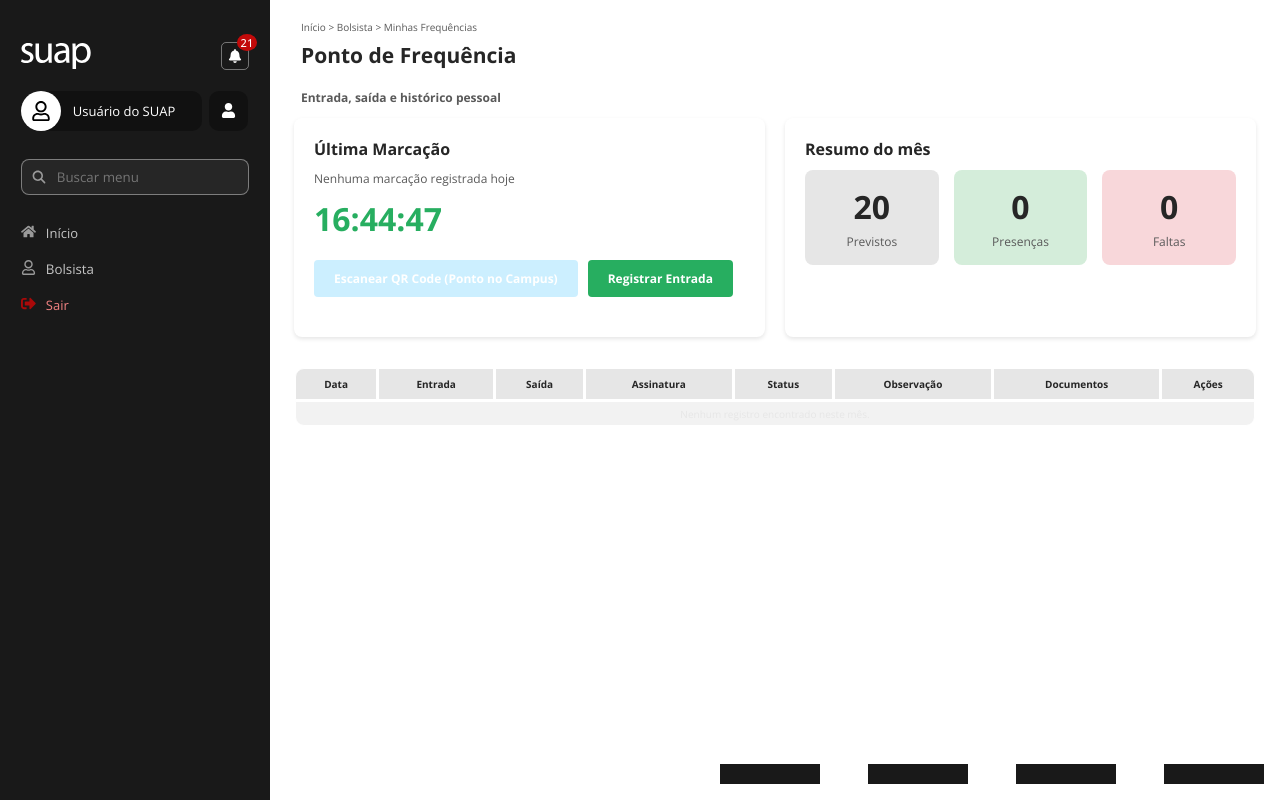
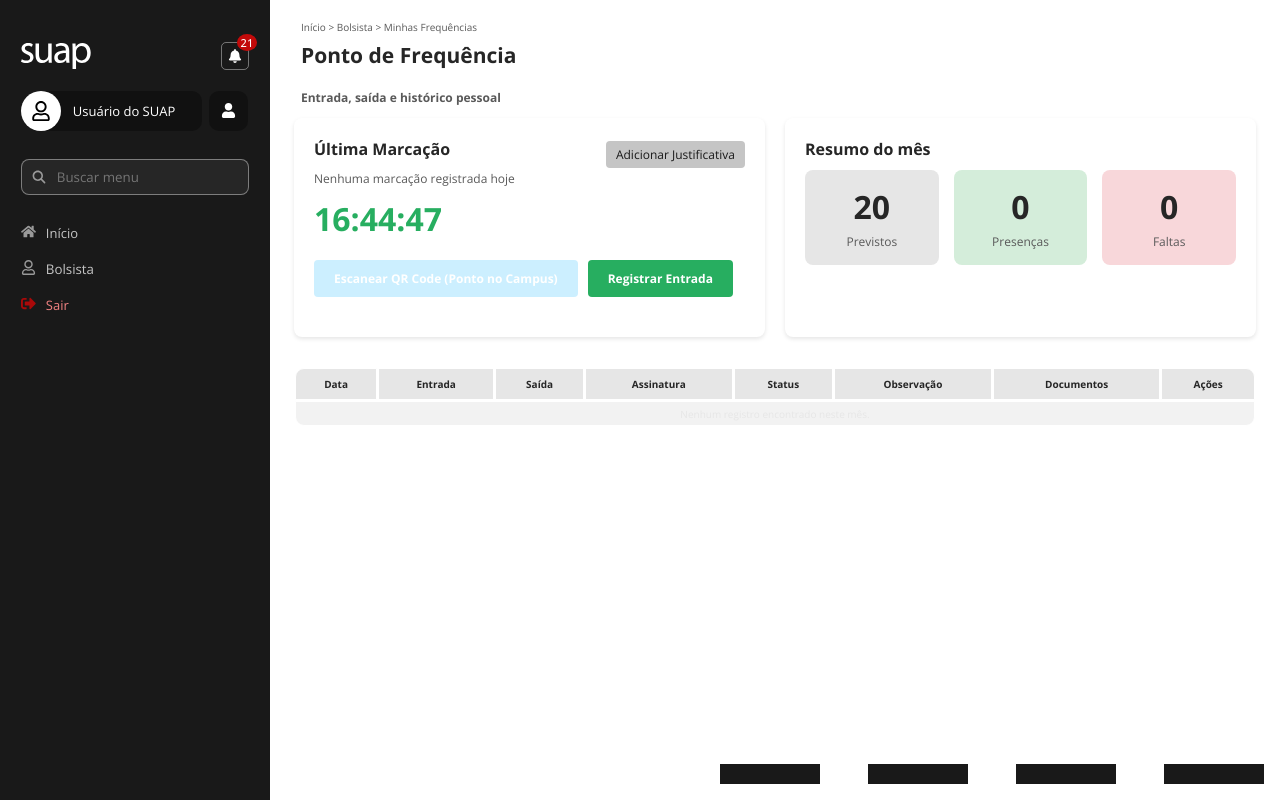
Before and after one commit to Geraldinhozinho/Projeto-Integrador-I, a Django app: page /frequencia/supervisor/ in a window 1280 px wide. Run offline with Django 5.2, Linux system fonts and the light colour scheme; data that the repository does not hold is empty.

Commit message:
feat/adição de botão que leva as justificativas

```diff
--- a/operacional/static/css/frequencia.css
+++ b/operacional/static/css/frequencia.css
@@ -419,3 +419,23 @@
 .linha-em-aberto td {
     background-color: rgb(255, 243, 205) !important;
 }
+
+.card-header{
+    display: flex;
+    align-items: center;
+    justify-content: space-between;
+}
+
+.card-header a{
+    background-color: var(--black-4);
+    color: var(--black);
+    padding: 5px 10px;
+    border-radius: 4px;
+    text-decoration: none;
+}
+
+.card-header a:hover{
+    background-color: var(--grey-2);
+    color: var(--white);
+    text-decoration: none;
+}
--- a/operacional/templates/operacional/frequencia.html
+++ b/operacional/templates/operacional/frequencia.html
@@ -24,7 +24,10 @@
     <!-- RESUMO DO MÊS -->
     <div class="resumo-container">
         <div class="card-ultima-marcacao">
-            <h3 class="card-titulo">Última Marcação</h3>
+            <div class="card-header">
+                <h3 class="card-titulo">Última Marcação</h3>
+                <a href="{% url 'criar_justificativa' ultima_frequencia.id %}" >Adicionar Justificativa</a>
+            </div>
 
             {% if ultima_frequencia %}
                 <p class="data-marcacao">{{ ultima_frequencia.data|date:"d \d\e b \d\e Y - l" }}</p>
--- a/operacional/views.py
+++ b/operacional/views.py
@@ -6,7 +6,7 @@ import json
 import calendar
 from datetime import date, datetime
 from django.contrib import messages
-from .models import Bolsa, Bolsista, Agenda, Frequencia, Justificativa, Historico
+from .models import Bolsa, Bolsista, Agenda, Frequencia, Justificativa, Historico, Supervisor
 
 try:
     from .utils.qrcode_service import gerar_token_qr, validar_token_qr, gerar_imagem_qr
@@ -252,6 +252,43 @@ def frequencia_bolsista_especifico(request, bolsista_id):
     }
     return render(request, 'operacional/frequencia.html', context)
 
+# def criar_justificativa(request, frequencia_pk=None):
+#     if request.method == 'POST':
+#         data_inicio = request.POST.get('data_inicio')
+#         data_final = request.POST.get('data_final')
+#         motivo = request.POST.get('motivo')
+#         informacao_complementar = request.POST.get('informacao_complementar', '')
+#         anexo = request.FILES.get('anexo')
+
+#         if frequencia_pk:
+#             frequencia = get_object_or_404(Frequencia, pk=frequencia_pk)
+#             bolsista = frequencia.bolsista
+#         else:
+#             bolsista = get_object_or_404(Bolsista, matricula=request.POST.get('matricula'))
+#             frequencia = None
+
+#         justificativa = Justificativa(
+#             bolsista=bolsista,
+#             frequencia=frequencia,
+#             data_inicio=data_inicio,
+#             data_final=data_final,
+#             motivo=motivo,
+#             informacao_complementar=informacao_complementar,
+#             status='PENDENTE'
+#         )
+
+#         if anexo:
+#             justificativa.anexo = anexo
+
+#         justificativa.cadastrar_justificativa()
+
+#         return redirect('frequencia')
+
+#     context = {
+#         'frequencia': get_object_or_404(Frequencia, pk=frequencia_pk) if frequencia_pk else None
+#     }
+#     return render(request, 'operacional/criar_justificativa.html', context)
+
 def criar_justificativa(request, frequencia_pk=None):
     if request.method == 'POST':
         data_inicio = request.POST.get('data_inicio')
@@ -267,9 +304,13 @@ def criar_justificativa(request, frequencia_pk=None):
             bolsista = get_object_or_404(Bolsista, matricula=request.POST.get('matricula'))
             frequencia = None
 
+        # 👇 Pega o supervisor logado (ou o supervisor do setor do bolsista)
+        supervisor = get_object_or_404(Supervisor, email=request.user.email)
+
         justificativa = Justificativa(
             bolsista=bolsista,
             frequencia=frequencia,
+            supervisor=supervisor,  # 👈 Campo obrigatório!
             data_inicio=data_inicio,
             data_final=data_final,
             motivo=motivo,
@@ -282,10 +323,20 @@ def criar_justificativa(request, frequencia_pk=None):
 
         justificativa.cadastrar_justificativa()
 
+        messages.success(request, 'Justificativa enviada para análise do supervisor.')
+
+        if frequencia:
+            return redirect('frequencia_bolsista', bolsista_id=bolsista.id)
         return redirect('frequencia')
 
+    # 👇 Passa a frequência para o template (se vier pela URL)
+    frequencia_obj = None
+    if frequencia_pk:
+        frequencia_obj = get_object_or_404(Frequencia, pk=frequencia_pk)
+
     context = {
-        'frequencia': get_object_or_404(Frequencia, pk=frequencia_pk) if frequencia_pk else None
+        'frequencia': frequencia_obj,
+        'bolsistas': Bolsista.objects.all().order_by('nome') if not frequencia_pk else None,
     }
     return render(request, 'operacional/criar_justificativa.html', context)
 
```
Also changed, not shown: operacional/urls.py (line endings or trailing spaces).
